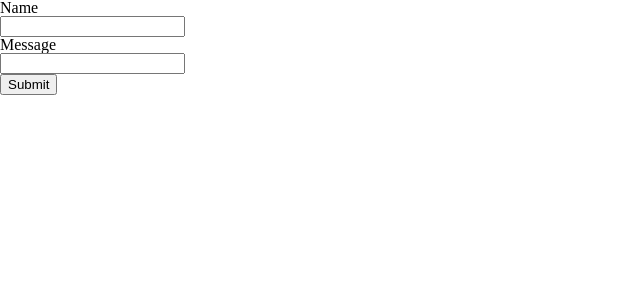
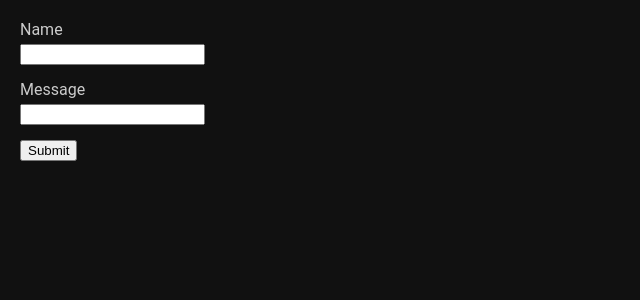
Before and after one commit to tomnz/glue-hecklevision, a Flask app: page /submit in a window 1280 px wide. Shown: the top 300 px of the page, without its empty margins (0-640 px from the left). Run offline with Flask 2, Linux system fonts and the light colour scheme.

Commit message:
Bug fixes from live stream

```diff
--- a/app.py
+++ b/app.py
@@ -1,6 +1,7 @@
 import collections
 import os
 import random
+import re
 import threading
 import time
 
@@ -62,7 +63,7 @@ class Message(object):
 
 
 # Throttle users to the given time between posts
-USER_SILENCE_SECS = 4.0
+USER_SILENCE_SECS = 0.5
 user_last_posted = collections.defaultdict(lambda: 0.0)
 
 # Limit user message length
@@ -90,18 +91,23 @@ def heckle(user_id, text, user_name=None):
         return False, 'This is really easy, I promise. Just type `/heckle Wow this movie sucks!` or whatever ' \
                       'you want to heckle with!'
 
-    if len(text) > MESSAGE_LENGTH_LIMIT:
+    # Kind of arbitrary, but count emojis as four characters only
+    text_len = len(re.sub(r':[^:]*:', 'xxxx', text))
+    if text_len > MESSAGE_LENGTH_LIMIT:
         return False, 'Keep your rants to yourself. No more than {} characters please.'.format(MESSAGE_LENGTH_LIMIT)
 
-    timestamp = time.time()
-    last_posted = timestamp - user_last_posted[user_id]
-    if last_posted < USER_SILENCE_SECS:
-        return False, 'You can\'t heckle again so soon! Try again in {:.1f} seconds.'.format(
-            USER_SILENCE_SECS - last_posted)
+    user_name = user_name or user_names_by_id.get(user_id, 'UNKNOWN')
 
-    user_name = user_name or user_names_by_id.get(user_id, 'UNKNOWN')
-    print('[Saving message] {}: {}'.format(user_name, text))
     with message_lock:
+        timestamp = time.time()
+
+        if user_id:
+            last_posted = timestamp - user_last_posted[user_id]
+            if last_posted < USER_SILENCE_SECS:
+                return False, 'You can\'t heckle again so soon! Try again in {:.1f} seconds.'.format(
+                    USER_SILENCE_SECS - last_posted)
+
+        print('[Saving message] {}: {}'.format(user_name, text))
         messages.append(Message(
             author=user_name,
             text=text,
@@ -170,8 +176,17 @@ def submit():
     return flask.render_template('submit.html')
 
 
+handled_events = set()
+event_lock = threading.Lock()
+
+
 @slack_events_adapter.on('message')
 def channel_message(data):
+    with event_lock:
+        if data['event_id'] in handled_events:
+            return
+        handled_events.add(data['event_id'])
+
     message = data['event']
     if message['channel'] != HECKLE_CHANNEL:
         return
@@ -183,13 +198,7 @@ def channel_message(data):
     text = message['text']
 
     success, response = heckle(user_id, text)
-    if success:
-        slack_client.reactions_add(
-            name='ok_hand',
-            channel=message['channel'],
-            timestamp=message['ts'],
-        )
-    else:
+    if not success:
         slack_client.reactions_add(
             name='woman-gesturing-no',
             channel=message['channel'],
--- a/static/main.js
+++ b/static/main.js
@@ -995,6 +995,7 @@ const fetchEmoji = async () => {
 let customEmoji = {};
 
 const replaceEmoji = (str) => {
+  console.log(str);
   const emojis = str.match(/:[^:]*:/g);
   if (!emojis) {
     return str;
@@ -1007,8 +1008,9 @@ const replaceEmoji = (str) => {
     } else if (emojiName in customEmoji) {
       str = str.replace(
         emoji,
-        `<img class="customEmoji" src="${customEmoji[emojiName]}" alt="${emoji}" />`
+        `<img class="customEmoji" src="${customEmoji[emojiName]}" alt="${emojiName}" />`
       );
+      console.log(str);
     }
   });
   return str;
@@ -1099,7 +1101,7 @@ const updateMessages = () => {
 
       if (historyMode) {
         const timeEl = document.createElement('span');
-        timeEl.innerText = new Date().toLocaleTimeString('en-US');
+        timeEl.innerText = new Date(message.timestamp * 1000).toLocaleTimeString('en-US');
         timeEl.classList.add('messageTime');
         messageEl.appendChild(timeEl);
       } else {
--- a/static/submit.css
+++ b/static/submit.css
@@ -0,0 +1,15 @@
+body {
+  padding: 20px;
+  background-color: #111111;
+  color: #CCCCCC;
+  font-family: "Roboto", "Lucida Grande", "DejaVu Sans", "Bitstream Vera Sans", Verdana, Arial, sans-serif;
+  line-height: 1.2em;
+}
+
+p {
+  padding-bottom: 5px;
+}
+
+.field {
+  padding-bottom: 10px;
+}
--- a/templates/submit.html
+++ b/templates/submit.html
@@ -7,12 +7,20 @@
 <body>
     <div id="container">
         <form method="post">
+            <div class="field">
                 <p>Name</p>
                 <p><input aria-label="Name" type="text" name="user_name" id="userName" /></p>
+            </div>
+            <div class="field">
                 <p>Message</p>
                 <p><input aria-label="Message" type="Text" name="text" id="text" /></p>
+            </div>
+            <div class="field">
                 <p><button type="button" id="submit">Submit</button></p>
+            </div>
+            <div class="field">
                 <p id="response"></p>
+            </div>
         </form>
     </div>
     <script type="text/javascript" src="{{ url_for('static', filename='submit.js') }}"></script>
```
Also changed, not shown: static/style.css (+4 -3 lines). Lines whose indentation alone changed are shown as unchanged.
